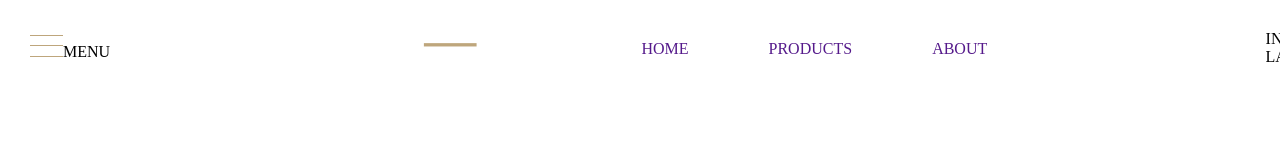
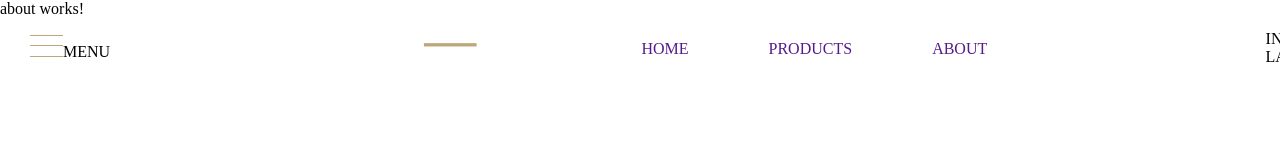
Before and after one commit to abs3nce/angular-Wooder-Project, an Angular app: page / in a window 1280 px wide. Shown: the top 160 px of the page. Built offline with nearby package versions, Linux system fonts and the light colour scheme.

Commit message:
+About-component

```diff
--- /dev/null
+++ b/src/app/about/about.component.html
@@ -0,0 +1 @@
+<p>about works!</p>
--- /dev/null
+++ b/src/app/about/about.component.ts
@@ -0,0 +1,15 @@
+import { Component, OnInit } from '@angular/core';
+
+@Component({
+  selector: 'app-about',
+  templateUrl: './about.component.html',
+  styleUrls: ['./about.component.scss']
+})
+export class AboutComponent implements OnInit {
+
+  constructor() { }
+
+  ngOnInit() {
+  }
+
+}
--- a/src/app/app.component.html
+++ b/src/app/app.component.html
@@ -1 +1,2 @@
 <app-nav-bar></app-nav-bar>
+<app-about></app-about>
--- a/src/app/app.module.ts
+++ b/src/app/app.module.ts
@@ -4,11 +4,13 @@
 import { AppRoutingModule } from './app-routing.module';
 import { AppComponent } from './app.component';
 import { NavBarComponent } from './nav-bar/nav-bar.component';
+import { AboutComponent } from './about/about.component';
 
 @NgModule({
   declarations: [
     AppComponent,
-    NavBarComponent
+    NavBarComponent,
+    AboutComponent
   ],
   imports: [
     BrowserModule,
```
Also changed, not shown: src/app/about/about.component.scss (added), 1 other file (tests, documents, lock files or other folders).
